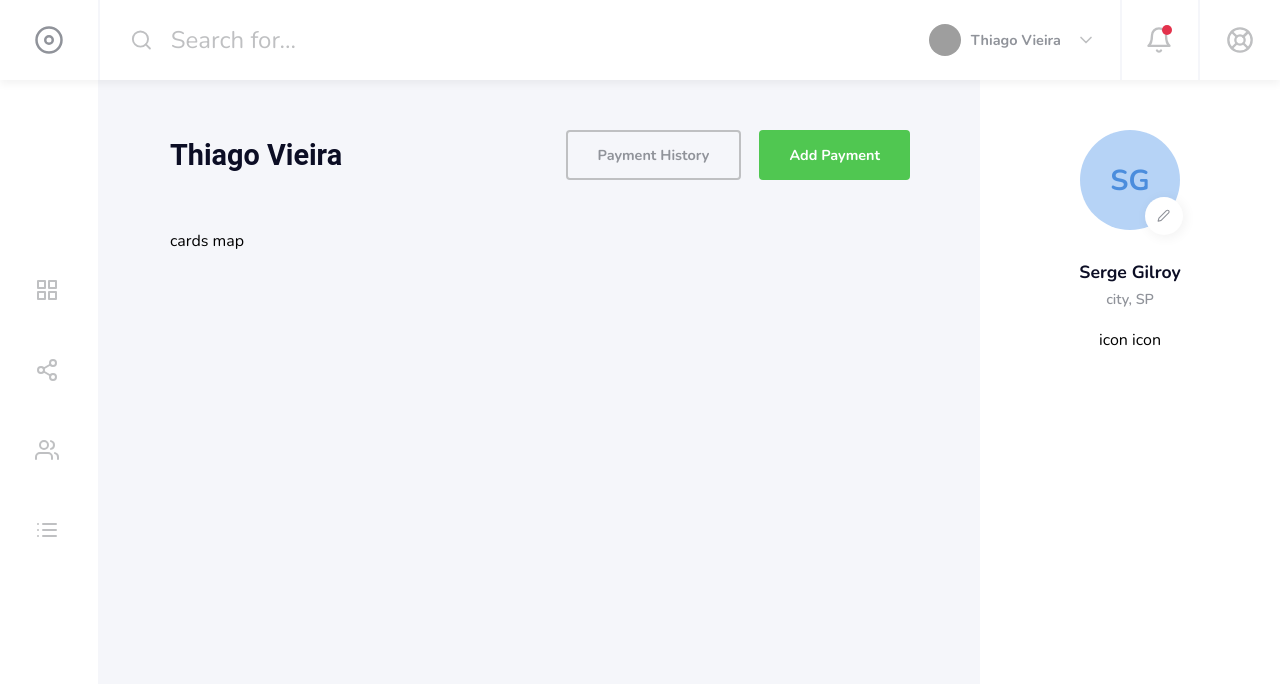
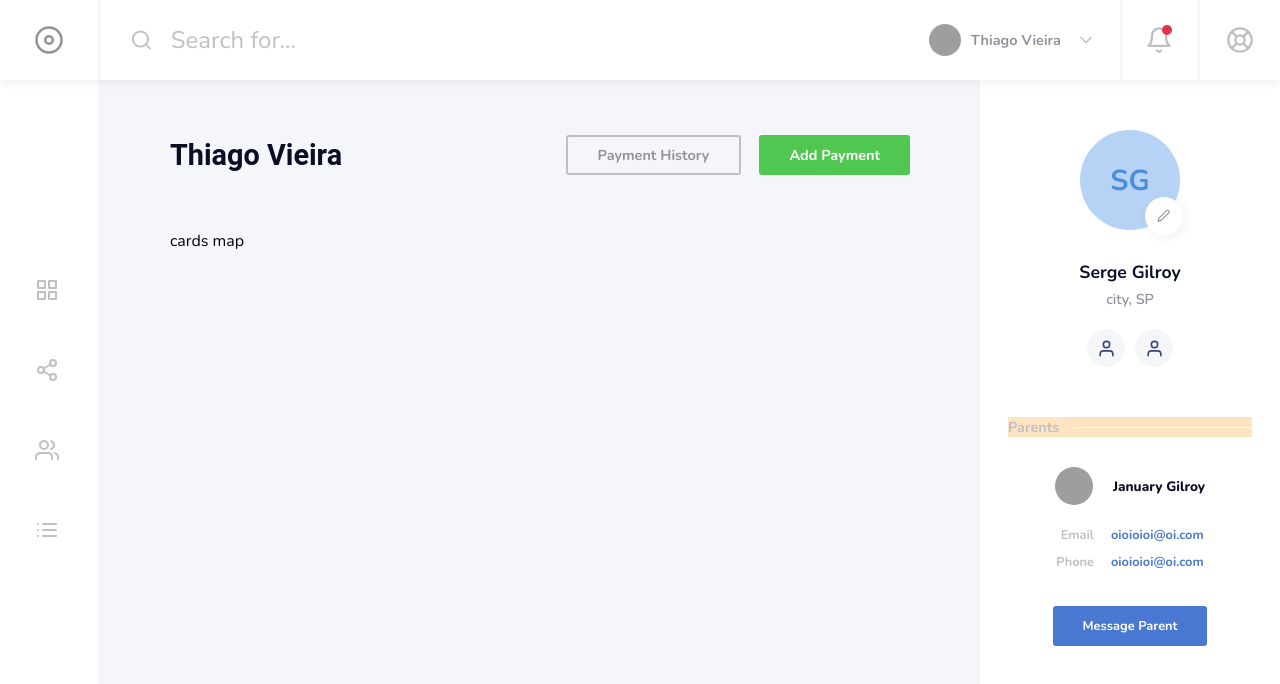
Before and after one commit to bazithiago/payment-service, a React (Create React App) app: page / in a window 1280 px wide. Shown: the top 684 px of the page. Built offline with nearby package versions, Linux system fonts and the light colour scheme; grey boxes are pictures that could not be loaded.

Commit message:
ClientInfo updates

```diff
--- a/src/components/Buttons/index.js
+++ b/src/components/Buttons/index.js
@@ -2,11 +2,11 @@ import styled from 'styled-components';
 
 
 const Button = styled.button`
-    border-radius: 4px;
+    border-radius: 3px;
     font-weight: 700;
     font-size: 0.9rem;
     text-align: center;
-    padding: 13px 30px;
+    padding: 8px 30px;
     background-color: transparent;
     color: var(--grey-two);
     border: 2px solid var(--grey-three);
--- /dev/null
+++ b/src/components/TasksFeed/ClientInfo/ClientFirstInfos/index.js
@@ -0,0 +1,129 @@
+import React from "react";
+import styled from "styled-components";
+import * as Icon from 'react-feather'
+import initials from '../Functions/initialsFunction'
+
+const ClientFirstInfosStyles = styled.div`
+    width: 100%;
+    display: flex;
+    flex-direction: column;
+    align-items: center;
+    padding: 50px 0;
+
+    & > :first-child {      //div avatar + icon
+        display: flex;
+        align-items: flex-end;
+        padding-left: 38px;
+        margin-bottom: 30px;
+
+        div:nth-child(2) {  //icon edit circle
+            background-color: var(--white);
+            width: 38px;
+            height: 38px;
+            border-radius: 50%;
+            display: flex;
+            justify-content: center;
+            align-items: center;
+            position: relative;
+            right: 35px;
+            top: 5px;
+            cursor: pointer;
+            box-shadow: 2px 2px 12px 1px rgb(0 0 0 / 5%);
+
+            svg {
+                width: 35%;
+                height: 35%;
+                color: var(--grey-two)
+            }
+
+            :hover {
+                background-color: var(--background);
+            }
+        }
+    }
+
+    p {
+        color: var(--grey-one);
+        font-size: 1.1rem;
+        font-weight: 700;
+        margin-bottom: 5px;
+    }
+
+    span {
+        font-size: 0.9rem;
+        color: var(--grey-two);
+        font-weight: 600;
+        margin-bottom: 20px;
+    }
+
+    & > :nth-child(4) {    // user icons
+        display: flex;
+        justify-content: center;
+        width: 100%;
+
+        div + div {
+            margin-left: 10px;
+        }
+    }
+`
+
+const ClientAvatar = styled.img`
+    width: 100px;
+    height: 100px;
+    border-radius: 50%;
+`
+
+const ClientEmptyAvatar = styled.div`
+    width: 100px;
+    height: 100px;
+    border-radius: 50%;
+    background-color: var(--blue-three);
+    display: flex;
+    align-items: center;
+    justify-content: center;
+    font-size: 1.8rem;
+    font-weight: 700;
+    color: var(--blue-two);
+`
+
+const UserIcons = styled.div`
+    background-color: var(--background);
+    width: 38px;
+    height: 38px;
+    border-radius: 50%;
+    display: flex;
+    justify-content: center;
+    align-items: center;
+
+    svg {
+        color: rgb(57, 67, 128);
+        width: 50%;
+        height: auto;
+    }
+`
+
+const ClientFirstInfos = ({ clientInfosData }) => {
+    return(
+        <ClientFirstInfosStyles>
+                <div>
+                    {clientInfosData.photo
+                        ? <ClientAvatar alt={clientInfosData.name} src={clientInfosData.photo} />
+                        : <ClientEmptyAvatar>{initials(clientInfosData.name)}</ClientEmptyAvatar>
+                    }
+                    <div><Icon.Edit2 /></div>
+                </div>
+                <p>{clientInfosData.name}</p>
+                <span>{`${clientInfosData.city}, ${clientInfosData.state}`}</span>
+                <div>
+                    {clientInfosData.users.map((user) => {
+                        return(
+                            <UserIcons>
+                                <Icon.User/>
+                            </UserIcons>);
+                    })}
+                </div>
+        </ClientFirstInfosStyles>
+    )
+}
+
+export default ClientFirstInfos;
--- /dev/null
+++ b/src/components/TasksFeed/ClientInfo/ClientParentsInfos/index.js
@@ -0,0 +1,150 @@
+import React from "react";
+import styled from "styled-components";
+import * as Icon from 'react-feather'
+import initials from '../Functions/initialsFunction'
+import Button from '../../../Buttons'
+
+const ClientParentsInfosStyles = styled.div`
+    width: 100%;
+    display: flex;
+    flex-direction: column;
+    align-items: center;
+
+    & > :nth-child(1){    //parents tag
+        display: flex;
+        align-content: center;
+        width: 100%;
+        margin-bottom: 30px;
+        background-color: bisque;
+
+        span {
+            font-size: 0.9rem;
+            font-weight: 700;
+            color: var(--grey-three)
+        }
+
+        hr {
+            margin: 10px 0 0 15px;
+            flex: 1;
+            border: 0;
+            height: 0;
+            border-top: 1px solid var(--background);
+        }
+    }
+
+    & > :nth-child(2){       // name, email, phone
+        display: flex;
+        width: 100%;
+        flex-direction: column;
+        align-items: center;
+
+        & > :nth-child(1) {    // avatar name
+            display: flex;
+            align-items: center;
+            margin-bottom: 15px;
+
+            span {
+                color: var(--grey-one);
+                font-size: 0.85rem;
+                font-weight: 800;
+                margin-left: 20px;
+            }
+        }
+
+        & > :nth-child(2) {   //tables div
+            margin-bottom: 30px;
+
+            table > tr {
+                height: 25px;
+            }
+
+            table > tr > :first-child { // first column
+                font-size: 0.8rem;
+                color: var(--grey-three);
+                font-weight: 700;
+                text-align: right;
+                padding-right: 15px;
+            }
+
+            table > tr > :last-child { // first column
+                font-size: 0.8rem;
+                color: var(--blue-one);
+                font-weight: 700;
+                text-align: right;
+            }
+        }
+    }
+
+`
+
+const ParentAvatar = styled.img`
+    width: 38px;
+    height: 38px;
+    border-radius: 50%;
+`
+
+const ParentAvatarEmpty = styled.div`
+
+`
+
+const ButtonMessage = styled(Button)`
+    background-color: var(--blue-one);
+    border: 0;
+    color: var(--white);
+    font-size: 0.8rem;
+    font-weight: 700;
+    min-height: 40px;
+`
+
+
+const ClientParentsInfos = ({ clientInfosData }) => {
+    return (
+        <ClientParentsInfosStyles>
+            <div>
+                <span>Parents</span>
+                <hr />
+            </div>
+            <div>
+                {clientInfosData.parents.map((parent) => {
+                    return(
+                        <>
+                            <div>
+                                {parent.photo
+                                    ? <ParentAvatar alt={parent.name} src={parent.photo} />
+                                    : <ParentAvatarEmpty>{initials(parent.name)}</ParentAvatarEmpty>
+                                }
+                                <span>{parent.name}</span>
+                            </div>
+                            <div>
+                                <table>
+                                    <tr>
+                                        <td>Email</td>
+                                        <td>oioioioi@oi.com</td>
+                                    </tr>
+                                    <tr>
+                                        <td>Phone</td>
+                                        <td>oioioioi@oi.com</td>
+                                    </tr>
+                                </table>
+                            </div>
+                        </>
+                     )
+                })}
+            </div>
+            <ButtonMessage>
+                Message Parent
+            </ButtonMessage>
+
+
+
+        </ClientParentsInfosStyles>
+
+
+
+
+
+
+    );
+}
+
+export default ClientParentsInfos;
--- a/src/components/TasksFeed/ClientInfo/index.js
+++ b/src/components/TasksFeed/ClientInfo/index.js
@@ -1,7 +1,7 @@
 import React from "react";
 import styled from "styled-components";
-import * as Icon from 'react-feather'
-import initials from './initialsFunction'
+import ClientFirstInfos from './ClientFirstInfos'
+import ClientParentsInfos from './ClientParentsInfos'
 
 const ClientInfoStyles = styled.div`
     display: none;
@@ -19,96 +19,11 @@ const ClientInfoStyles = styled.div`
     }
 `
 
-const ClientFirstInfos = styled.div`
-    width: 100%;
-    display: flex;
-    flex-direction: column;
-    align-items: center;
-    padding: 50px 0;
-
-    & > :first-child {      //div avatar + icon
-        display: flex;
-        align-items: flex-end;
-        padding-left: 38px;
-        margin-bottom: 30px;
-    }
-
-    div > :nth-child(2) {   //icon edit circle
-        background-color: var(--white);
-        width: 38px;
-        height: 38px;
-        border-radius: 50%;
-        display: flex;
-        justify-content: center;
-        align-items: center;
-        position: relative;
-        right: 35px;
-        top: 5px;
-        cursor: pointer;
-        box-shadow: 2px 2px 12px 1px rgb(0 0 0 / 5%);
-
-        svg {
-            width: 35%;
-            height: 35%;
-            color: var(--grey-two)
-        }
-
-        :hover {
-            background-color: var(--background);
-        }
-    }
-
-    p {
-        color: var(--grey-one);
-        font-size: 1.1rem;
-        font-weight: 700;
-        margin-bottom: 5px;
-    }
-
-    span {
-        font-size: 0.9rem;
-        color: var(--grey-two);
-        font-weight: 600;
-        margin-bottom: 20px;
-    }
-`
-
-const ClientAvatar = styled.img`
-    width: 100px;
-    height: 100px;
-    border-radius: 50%;
-`
-
-const ClientEmptyAvatar = styled.div`
-    width: 100px;
-    height: 100px;
-    border-radius: 50%;
-    background-color: var(--blue-three);
-    display: flex;
-    align-items: center;
-    justify-content: center;
-    font-size: 1.8rem;
-    font-weight: 700;
-    color: var(--blue-two);
-`
-
 const ClientInfo = ({ clientInfosData }) => {
     return(
         <ClientInfoStyles>
-            <ClientFirstInfos>
-                <div>
-                    {clientInfosData.photo
-                        ? <ClientAvatar alt={clientInfosData.name} src={clientInfosData.photo} />
-                        : <ClientEmptyAvatar>{initials(clientInfosData.name)}</ClientEmptyAvatar>
-                    }
-                    <div><Icon.Edit2 /></div>
-                </div>
-                <p>{clientInfosData.name}</p>
-                <span>{`${clientInfosData.city}, ${clientInfosData.state}`}</span>
-                <div>
-                    icon icon
-                </div>
-            </ClientFirstInfos>
+            <ClientFirstInfos clientInfosData={clientInfosData}/>
+            <ClientParentsInfos clientInfosData={clientInfosData}/>
 
 
         </ClientInfoStyles>
--- a/src/components/TasksFeed/index.js
+++ b/src/components/TasksFeed/index.js
@@ -37,6 +37,15 @@ export const clientInfosData = {
     name: 'Serge Gilroy',
     city: 'city',
     state: 'SP',
+    users: [1, 2],
+    parents: [
+        {
+            name: 'January Gilroy',
+            email: 'j.gilroy@gmail.com',
+            phone: '626-555-1234',
+            photo: 'https://avatars.githubusercontent.com/u/48968467?v=4'
+        }
+    ]
 }
 
 
```
Also changed, not shown: src/components/TasksFeed/ClientInfo/Functions/initialsFunction.js (renamed from src/components/TasksFeed/ClientInfo/initialsFunction.js).
